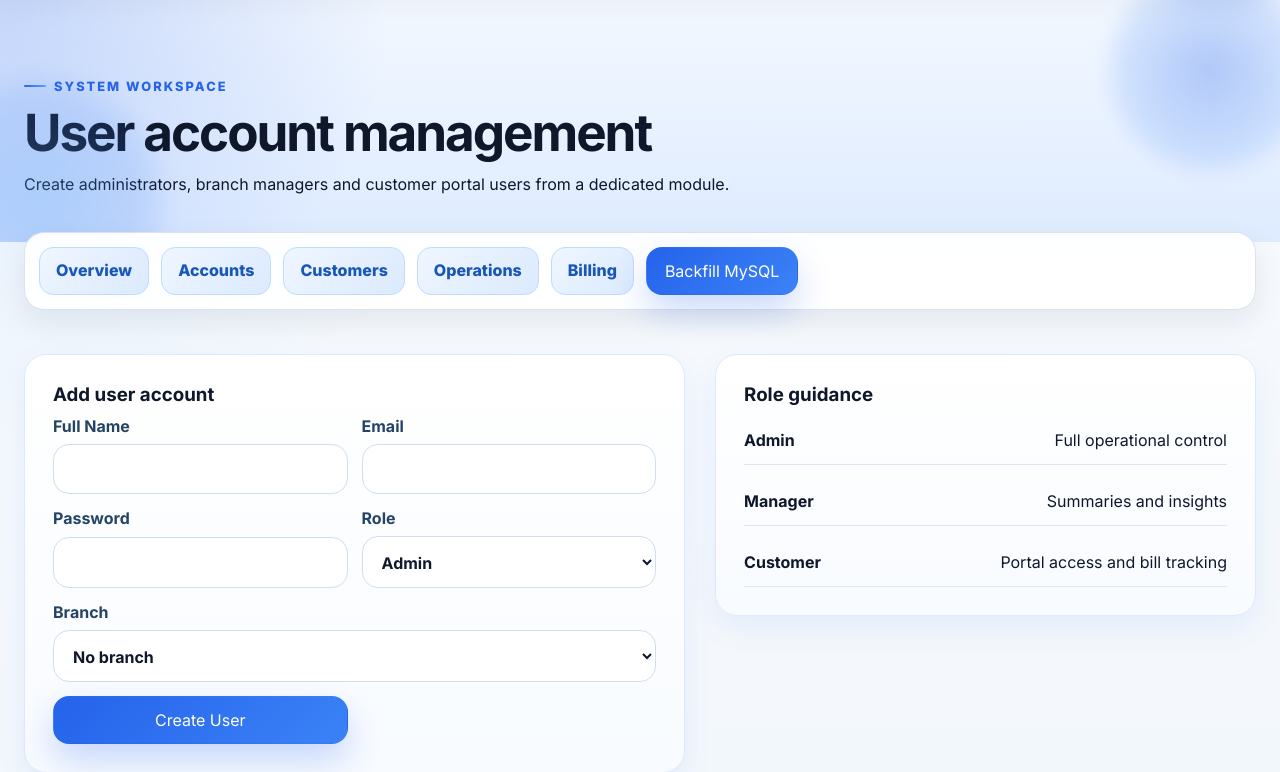
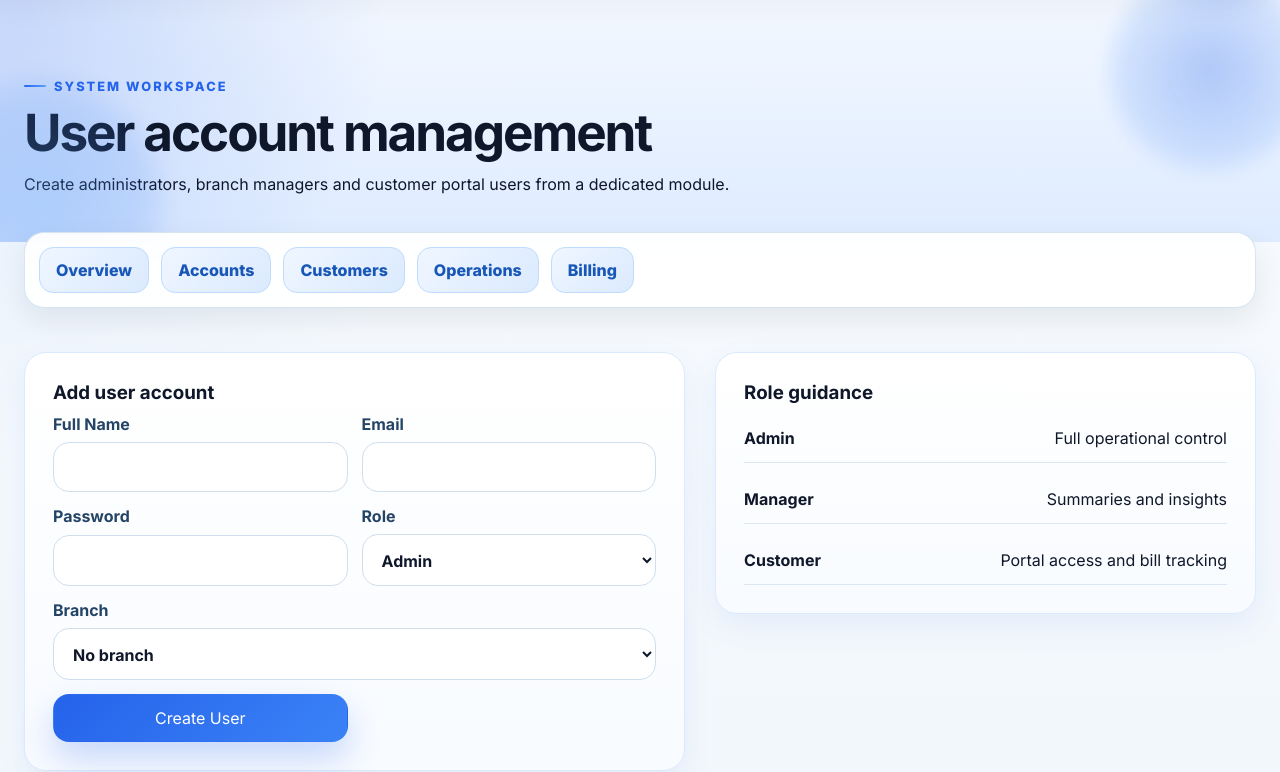
Before and after one commit to aries118862/wasco, a Flask app: template templates/admin_users.html in a window 1280 px wide. Shown: the part 88-860 px from the top of the page. Run offline with Flask 3, Linux system fonts and the light colour scheme; the template is opened without the code that fills it: most values are stand-ins (such as "Sample title", 1, 10 or a date in 2020); some libraries are stand-ins or nearby versions.

Commit message:
Update admin_nav.html

```diff
--- a/templates/admin_nav.html
+++ b/templates/admin_nav.html
@@ -5,8 +5,5 @@
     <a href='{{ url_for("admin_customers") }}'>Customers</a>
     <a href='{{ url_for("admin_operations") }}'>Operations</a>
     <a href='{{ url_for("admin_bills") }}'>Billing</a>
-    <form method="post" action="{{ url_for('admin_backfill_mysql') }}">
-    <button class="btn btn-primary">Backfill MySQL</button>
-</form>
   </div>
 </div>
```
